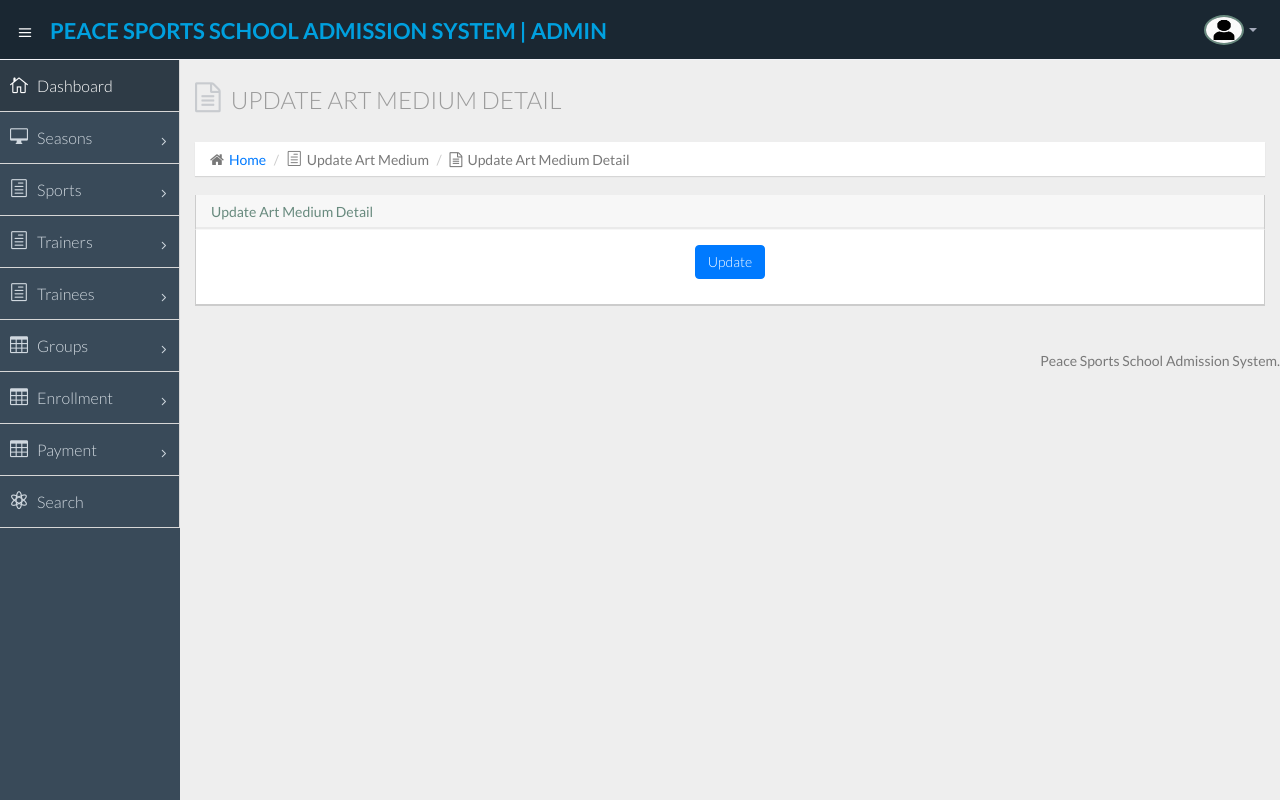
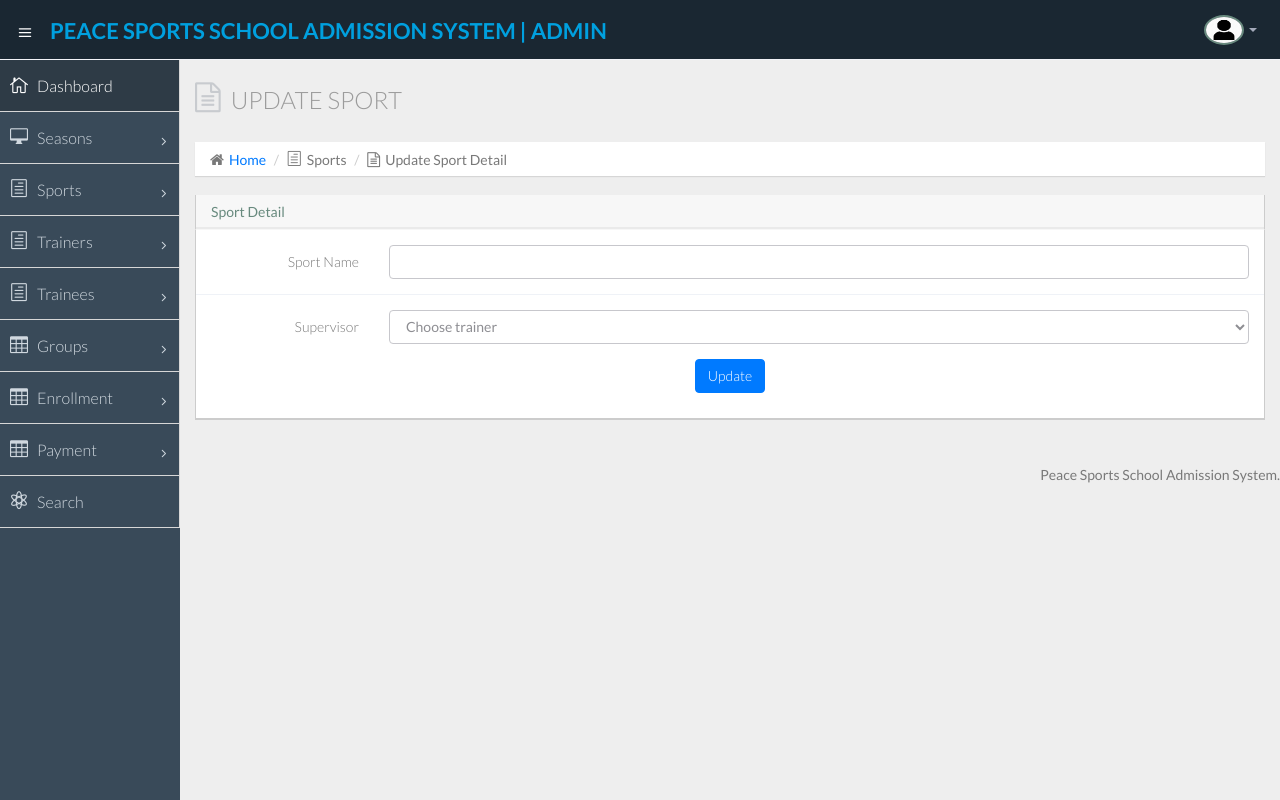
Before and after one commit to nashaatnabil0/pss_admission, a PHP site: page /edit_sport_detail.php?editid=1 in a window 1280 px wide. Run offline with PHP 8.4, Linux system fonts and the light colour scheme; the visitor is signed in with stand-in values (Sample User, id 1); data that the repository does not hold is empty; some libraries are stand-ins or nearby versions.

Commit message:
handling sports edit

```diff
--- a/admin/edit_sport_detail.php
+++ b/admin/edit_sport_detail.php
@@ -9,11 +9,12 @@ if (strlen($_SESSION['sportadmission']==0)) {
 
 if(isset($_POST['submit']))
   {
-    $artmed=$_POST['artmed'];
+  $spname=$_POST['sportname'];
+  $superID=$_POST['supervisor'];
   $eid=$_GET['editid'];
-  $query=$pdoConnection-> query("update tblartmedium set ArtMedium='$artmed' where ID='$eid'");
+  $query=$pdoConnection-> query("update sport set name='$spname',supervisorID='$superID' where ID='$eid'");
     if ($query) {
-      echo "<script>alert('Art medium has been updated.');  location.href='manage-art-medium.php'</script>";
+      echo "<script>alert('Sport Data has been updated.');  location.href='viewall_sports.php'</script>";
   }
   else
     {
@@ -23,11 +24,8 @@ if(isset($_POST['submit']))
   ?>
 <!DOCTYPE html>
 <html lang="en">
-
 <head>
-
   <title>Edit Sport | Peace Sports School Admission System</title>
-
   <!-- Bootstrap CSS -->
   <link href="css/bootstrap.min.css" rel="stylesheet">
   <!-- bootstrap theme -->
@@ -39,38 +37,29 @@ if(isset($_POST['submit']))
   <link href="css/daterangepicker.css" rel="stylesheet" />
   <link href="css/bootstrap-datepicker.css" rel="stylesheet" />
   <link href="css/bootstrap-colorpicker.css" rel="stylesheet" />
-  <!-- date picker -->
-
-  <!-- color picker -->
-
   <!-- Custom styles -->
   <link href="css/style.css" rel="stylesheet">
   <link href="css/style-responsive.css" rel="stylesheet" />
-
 </head>
-
 <body>
-
   <!-- container section start -->
   <section id="container" class="">
     <!--header start-->
     <?php include_once('includes/header.php');?>
     <!--header end-->
-
     <!--sidebar start-->
    <?php include_once('includes/sidebar.php');?>
     <!--sidebar end-->
-
     <!--main content start-->
     <section id="main-content">
       <section class="wrapper">
         <div class="row">
           <div class="col-lg-12">
-            <h3 class="page-header"><i class="fa fa-file-text-o"></i>Update Art Medium Detail</h3>
+            <h3 class="page-header"><i class="fa fa-file-text-o"></i>Update Sport</h3>
             <ol class="breadcrumb">
               <li><i class="fa fa-home"></i><a href="dashboard.php">Home</a></li>
-              <li><i class="icon_document_alt"></i>Update Art Medium</li>
-              <li><i class="fa fa-file-text-o"></i>Update Art Medium Detail</li>
+              <li><i class="icon_document_alt"></i>Sports</li>
+              <li><i class="fa fa-file-text-o"></i>Update Sport Detail</li>
             </ol>
           </div>
         </div>
@@ -78,40 +67,41 @@ if(isset($_POST['submit']))
           <div class="col-lg-12">
             <section class="panel">
               <header class="panel-heading">
-               Update Art Medium Detail
+               Sport Detail
               </header>
               <div class="panel-body">
                 <form class="form-horizontal " method="post" action="">
-
-
-  <?php
- $cid=$_GET['editid'];
-
-$query=$pdoConnection-> query("select * from tblartmedium where ID='$cid'");
-$cnt=1;
-while ($row=$query ->fetch(PDO:: FETCH_ASSOC)) {
-
-?>
+                    <?php
+                    $cid=$_GET['editid'];
+                    $query=$pdoConnection-> query("select * from sport where ID='$cid'");
+                    $row=$query ->fetch(PDO:: FETCH_ASSOC);
+                    ?>
                   <div class="form-group">
-                    <label class="col-sm-2 control-label">Art Medium</label>
+                    <label class="col-sm-2 control-label">Sport Name</label>
                     <div class="col-sm-10">
-                      <input class="form-control" id="artmed" name="artmed"  type="text" required="true" value="<?php  echo $row['ArtMedium'];?>">
+                      <input class="form-control" id="sportname" name="sportname" value="<?php echo $row['name'];?>" type="text" required="true">
                     </div>
                   </div>
-
-                <?php } ?>
+                  <div class="form-group">
+                    <label class="col-sm-2 control-label">Supervisor</label>
+                    <div class="col-sm-10">
+                      <select class="form-control m-bot15" name="supervisor" id="supervisor">
+                        <option value="">Choose trainer</option>
+                          <?php $query=$pdoConnection-> query("select * from trainers");
+                            while($row1=$query ->fetch(PDO:: FETCH_ASSOC))
+                            {
+                            ?>
+                            <option value="<?php echo $row1['ID'];?>" <?php if($row1['ID'] == $row['supervisorID']){ echo "selected='selected'";}?> > <?php echo $row1['name'];?></option>
+                            <?php } ?>
+                      </select>
+                    </div>
                  <p style="text-align: center;"> <button type="submit" name='submit' class="btn btn-primary">Update</button></p>
                 </form>
               </div>
             </section>
-
           </div>
         </div>
         <!-- Basic Forms & Horizontal Forms-->
-
-
-
-
         <!-- page end-->
       </section>
     </section>
@@ -124,19 +114,14 @@ while ($row=$query ->fetch(PDO:: FETCH_ASSOC)) {
   <!-- nice scroll -->
   <script src="js/jquery.scrollTo.min.js"></script>
   <script src="js/jquery.nicescroll.js" type="text/javascript"></script>
-
   <!-- jquery ui -->
   <script src="js/jquery-ui-1.9.2.custom.min.js"></script>
-
   <!--custom checkbox & radio-->
   <script type="text/javascript" src="js/ga.js"></script>
   <!--custom switch-->
   <script src="js/bootstrap-switch.js"></script>
   <!--custom tagsinput-->
   <script src="js/jquery.tagsinput.js"></script>
-
-  <!-- colorpicker -->
-
   <!-- bootstrap-wysiwyg -->
   <script src="js/jquery.hotkeys.js"></script>
   <script src="js/bootstrap-wysiwyg.js"></script>
@@ -151,9 +136,6 @@ while ($row=$query ->fetch(PDO:: FETCH_ASSOC)) {
   <script src="js/form-component.js"></script>
   <!-- custome script for all page -->
   <script src="js/scripts.js"></script>
-
-
 </body>
-
 </html>
 <?php  } ?>
```
Also changed, not shown: admin/add_sport.php (+3 -8 lines).
